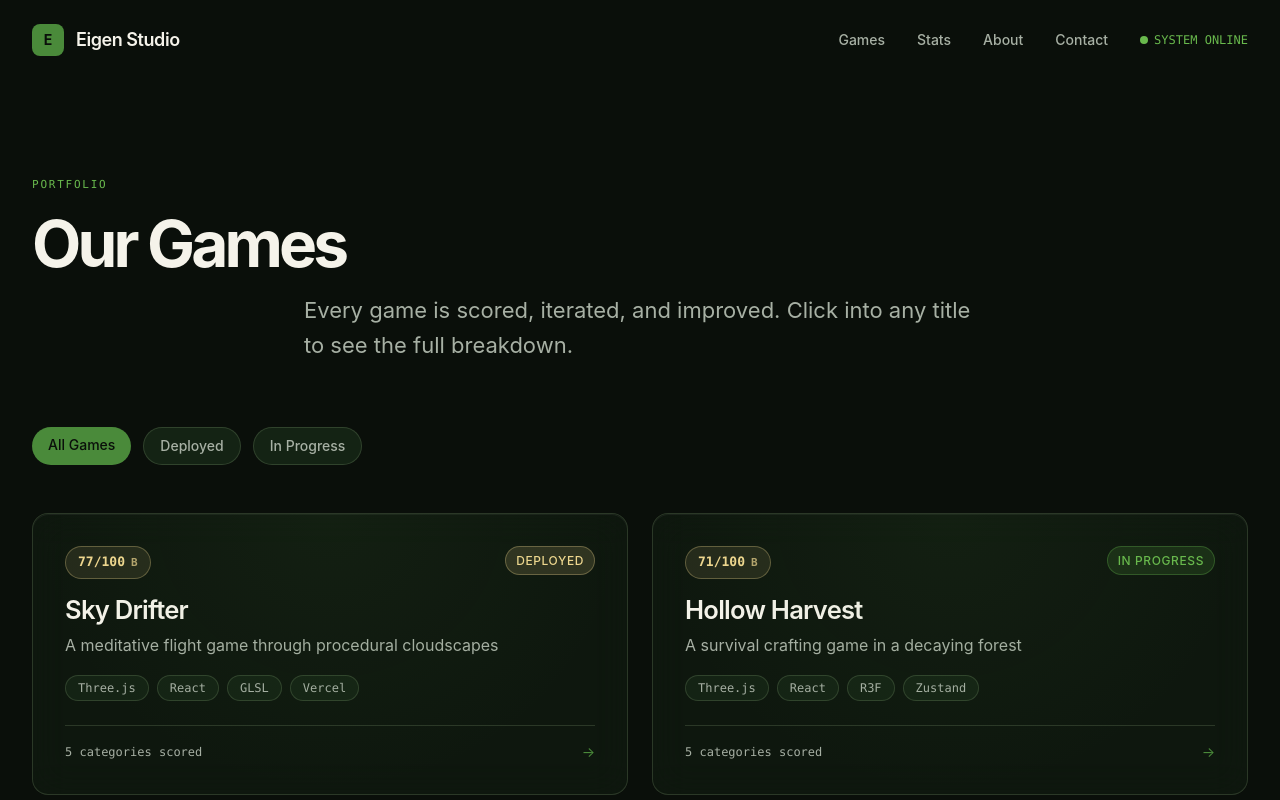
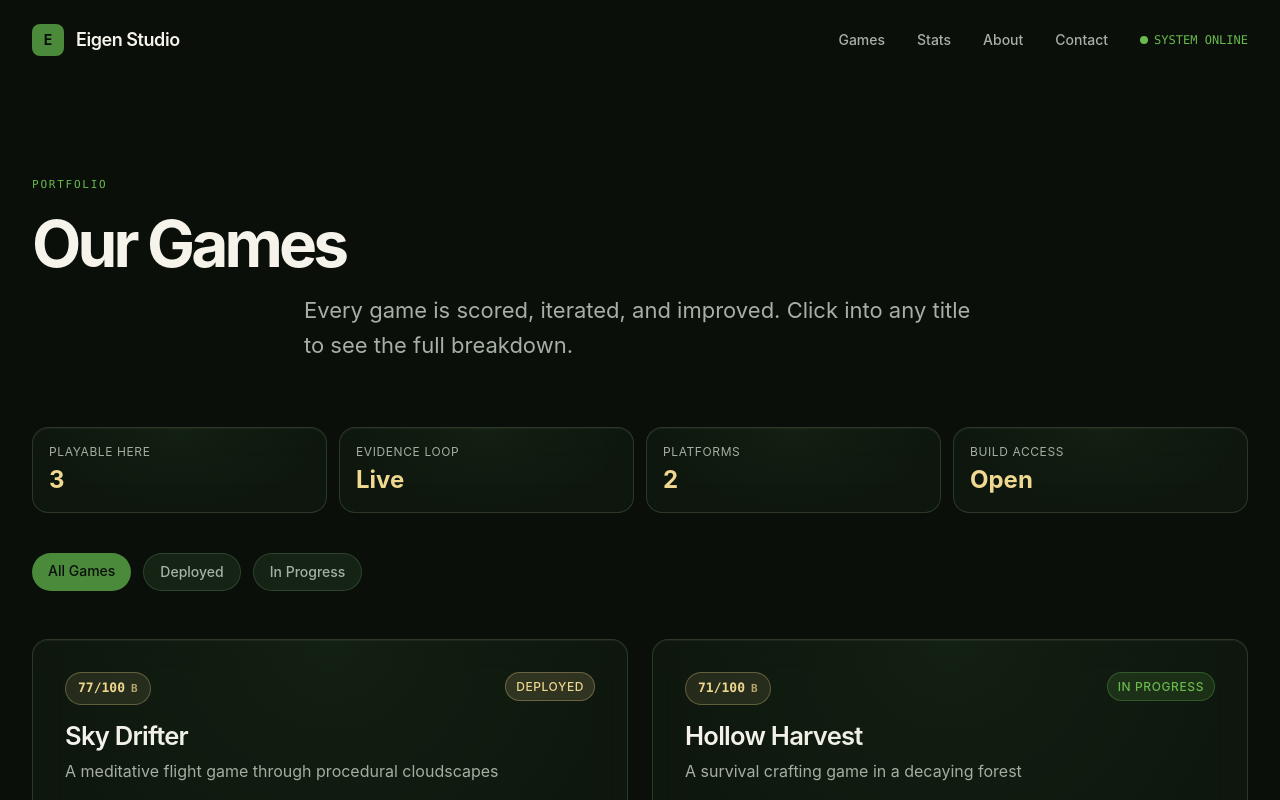
Before and after one commit to jordan-thirkle/ai-game-studio, a Next.js app: page /games in a window 1280 px wide. Shown: the top 800 px of the page. Built offline with nearby package versions, Linux system fonts and the light colour scheme.

Commit message:
feat: improve games catalogue overview

```diff
--- a/src/app/games/page.tsx
+++ b/src/app/games/page.tsx
@@ -20,6 +20,15 @@ export default function GamesPage() {
           title="Our Games"
           description="Every game is scored, iterated, and improved. Click into any title to see the full breakdown."
         />
+      </Reveal>
+
+      <Reveal delay={80}>
+        <div className="mb-10 grid grid-cols-2 gap-3 md:grid-cols-4" aria-label="Catalogue summary">
+          <GlassCard className="p-4"><p className="text-xs uppercase tracking-wider text-[var(--color-eigen-muted)]">Playable here</p><p className="mt-1 text-2xl font-bold text-[var(--color-eigen-gold)]">{games.length}</p></GlassCard>
+          <GlassCard className="p-4"><p className="text-xs uppercase tracking-wider text-[var(--color-eigen-muted)]">Evidence loop</p><p className="mt-1 text-2xl font-bold text-[var(--color-eigen-gold)]">Live</p></GlassCard>
+          <GlassCard className="p-4"><p className="text-xs uppercase tracking-wider text-[var(--color-eigen-muted)]">Platforms</p><p className="mt-1 text-2xl font-bold text-[var(--color-eigen-gold)]">2</p></GlassCard>
+          <GlassCard className="p-4"><p className="text-xs uppercase tracking-wider text-[var(--color-eigen-muted)]">Build access</p><p className="mt-1 text-2xl font-bold text-[var(--color-eigen-gold)]">Open</p></GlassCard>
+        </div>
       </Reveal>
 
       {/* Filters */}
```
